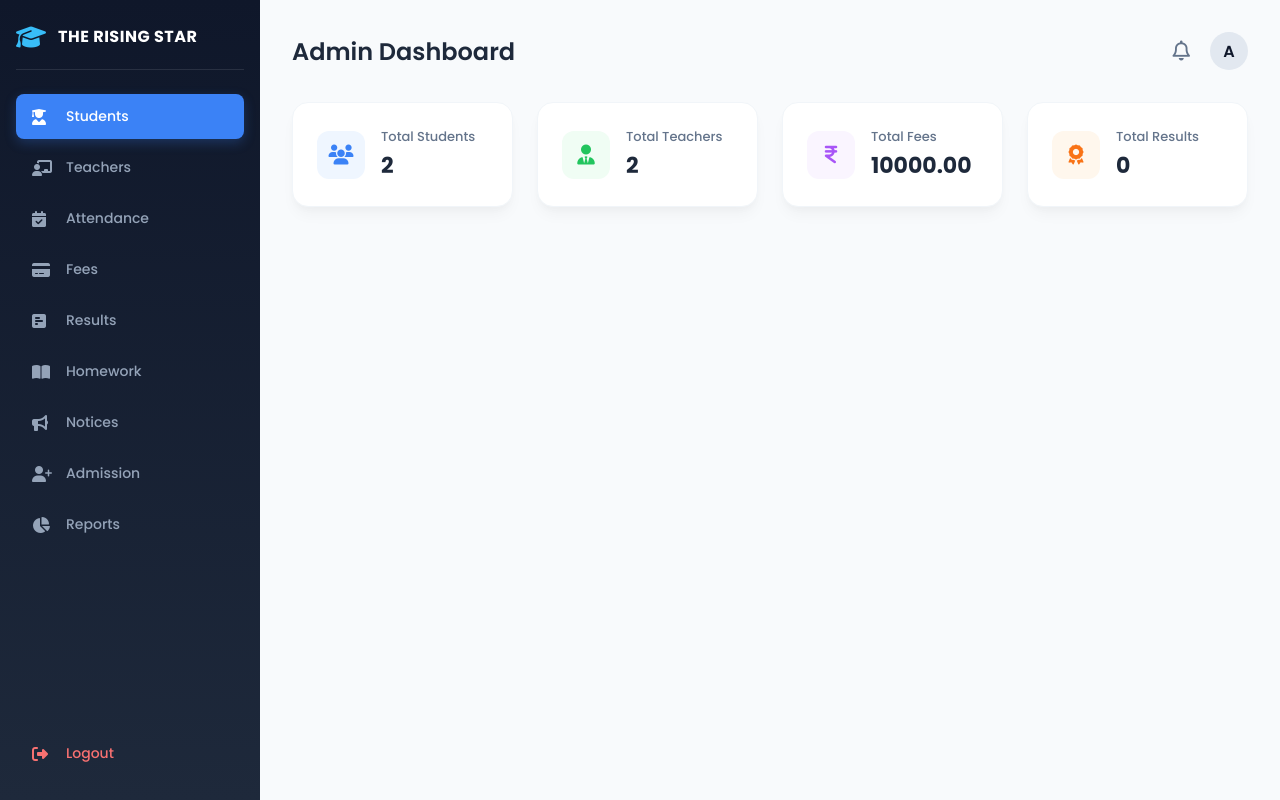
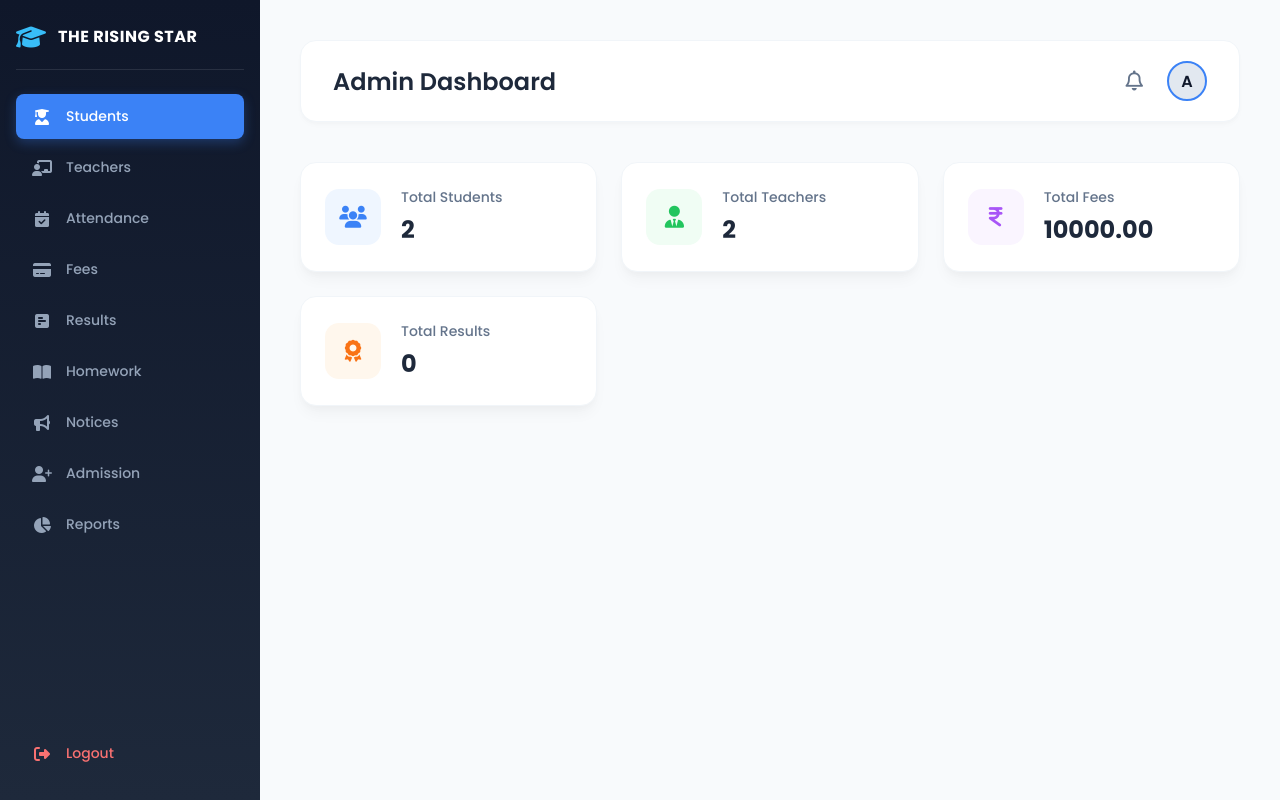
Before and after one commit to ISHWARDHERE/school-erp-new, a FastAPI app: page /admin_dashboard in a window 1280 px wide. Run offline with FastAPI, Linux system fonts and the light colour scheme; a user stored in the database is signed in; data comes from the database, SQL or seed files in the repository; data that the repository does not hold is empty.

Commit message:
Updated dashboard UI and CSS styling

```diff
--- a/static/style.css
+++ b/static/style.css
@@ -1,31 +1,30 @@
-/* RESET & BASE STYLES */
+/* RESET & GLOBAL STYLES */
 * {
     margin: 0;
     padding: 0;
     box-sizing: border-box;
-    font-family: 'Poppins', sans-serif;
+    font-family: 'Poppins', sans-serif; /* साधे फॉन्ट बदलून पोपिन्स केला */
 }
 
 body {
-    background-color: #f8fafc; /* Modern Off-White Background */
+    background-color: #f8fafc; /* हलका प्रीमियम बॅकग्राउंड */
     color: #334155;
+    display: flex;
 }
 
-.dashboard-container {
-    display: flex;
-    min-height: 100vh;
-}
-
-/* SIDEBAR STYLES (PREMIUM DARK NAVY) */
+/* SIDEBAR MODERN LOOK */
 .sidebar {
     width: 260px;
-    background: linear-gradient(180deg, #0f172a 0%, #1e293b 100%);
+    background: linear-gradient(180deg, #0f172a 0%, #1e293b 100%); /* प्रिमियम डार्क ग्रेडियंट */
     color: #fff;
     padding: 24px 16px;
     display: flex;
     flex-direction: column;
     position: fixed;
     height: 100vh;
+    left: 0;
+    top: 0;
+    z-index: 100;
 }
 
 .logo-area {
@@ -33,13 +32,13 @@ body {
     align-items: center;
     gap: 12px;
     padding-bottom: 20px;
-    border-bottom: 1px solid rgba(255,255,255,0.1);
+    border-bottom: 1px solid rgba(255, 255, 255, 0.1);
     margin-bottom: 24px;
 }
 
 .logo-area i {
     font-size: 24px;
-    color: #38bdf8; /* Light Blue Accent */
+    color: #38bdf8;
 }
 
 .logo-area h2 {
@@ -71,41 +70,50 @@ body {
 .nav-links a i {
     font-size: 16px;
     width: 20px;
+    text-align: center;
 }
 
-/* Hover & Active Effect */
+/* Hover & Active States */
 .nav-links a:hover {
     background: rgba(255, 255, 255, 0.05);
     color: #fff;
+    padding-left: 20px; /* हलका सरकणारा इफेक्ट */
 }
 
 .nav-links a.active {
-    background: #3b82f6; /* Premium Blue */
+    background: #3b82f6;
     color: #fff;
-    box-shadow: 0 4px 12px rgba(59, 130, 246, 0.25);
+    box-shadow: 0 4px 12px rgba(59, 130, 246, 0.3);
 }
 
-.nav-links .logout-btn {
-    margin-top: auto; /* Pushes logout to the bottom */
+.nav-links .logout-link {
+    margin-top: auto; /* लॉगआउट खाली ढकलण्यासाठी */
     color: #f87171;
 }
 
-.nav-links .logout-btn:hover {
+.nav-links .logout-link:hover {
     background: rgba(248, 113, 113, 0.1);
+    color: #f87171;
 }
 
 /* MAIN CONTENT AREA */
 .main {
     flex: 1;
-    padding: 32px;
-    margin-left: 260px; /* Sidebar च्या जागेसाठी */
+    margin-left: 260px; /* Sidebar ची जागा सोडली */
+    padding: 40px;
 }
 
+/* TOPBAR STYLES */
 .topbar {
     display: flex;
     justify-content: space-between;
     align-items: center;
-    margin-bottom: 32px;
+    margin-bottom: 40px;
+    background: #ffffff;
+    padding: 20px 32px;
+    border-radius: 16px;
+    box-shadow: 0 4px 6px -1px rgba(0, 0, 0, 0.02), 0 2px 4px -1px rgba(0, 0, 0, 0.02);
+    border: 1px solid #f1f5f9;
 }
 
 .topbar h1 {
@@ -117,18 +125,20 @@ body {
 .user-profile {
     display: flex;
     align-items: center;
-    gap: 20px;
+    gap: 24px;
 }
 
 .icon-bell {
     font-size: 20px;
     color: #64748b;
     cursor: pointer;
+    transition: color 0.2s;
 }
+.icon-bell:hover { color: #3b82f6; }
 
 .avatar {
-    width: 38px;
-    height: 38px;
+    width: 40px;
+    height: 40px;
     background: #e2e8f0;
     color: #0f172a;
     border-radius: 50%;
@@ -136,12 +146,13 @@ body {
     align-items: center;
     justify-content: center;
     font-weight: 600;
+    border: 2px solid #3b82f6;
 }
 
-/* PREMIUM STAT CARDS LAYOUT */
+/* STATS CARDS LAYOUT (GRID) */
 .stats {
     display: grid;
-    grid-template-columns: repeat(auto-fit, minmax(220px, 1fr));
+    grid-template-columns: repeat(auto-fit, minmax(240px, 1fr));
     gap: 24px;
 }
 
@@ -151,42 +162,42 @@ body {
     border-radius: 16px;
     display: flex;
     align-items: center;
-    gap: 16px;
+    gap: 20px;
     box-shadow: 0 4px 6px -1px rgba(0, 0, 0, 0.02), 0 10px 15px -3px rgba(0, 0, 0, 0.04);
     border: 1px solid #f1f5f9;
     transition: transform 0.3s ease, box-shadow 0.3s ease;
 }
 
 .stat-card:hover {
-    transform: translateY(-4px);
-    box-shadow: 0 20px 25px -5px rgba(0, 0, 0, 0.05);
+    transform: translateY(-5px);
+    box-shadow: 0 20px 25px -5px rgba(0, 0, 0, 0.06);
 }
 
-/* Card Icons Background Colors */
-.card-icon {
-    width: 48px;
-    height: 48px;
-    border-radius: 12px;
+/* Card Icons Colored Boxes */
+.card-icon-box {
+    width: 56px;
+    height: 56px;
+    border-radius: 14px;
     display: flex;
     align-items: center;
     justify-content: center;
-    font-size: 20px;
+    font-size: 22px;
 }
 
-.card-icon.blue { background: #eff6ff; color: #3b82f6; }
-.card-icon.green { background: #f0fdf4; color: #22c55e; }
-.card-icon.purple { background: #faf5ff; color: #a855f7; }
-.card-icon.orange { background: #fff7ed; color: #f97316; }
+.blue-box { background: #eff6ff; color: #3b82f6; }
+.green-box { background: #f0fdf4; color: #22c55e; }
+.purple-box { background: #faf5ff; color: #a855f7; }
+.orange-box { background: #fff7ed; color: #f97316; }
 
-.card-info h3 {
-    font-size: 13px;
+.card-content h3 {
+    font-size: 14px;
     font-weight: 500;
     color: #64748b;
-    margin-bottom: 2px;
+    margin-bottom: 4px;
 }
 
-.card-info p {
-    font-size: 22px;
+.card-content p {
+    font-size: 24px;
     font-weight: 700;
     color: #1e293b;
 }
--- a/templates/admin_dashboard.html
+++ b/templates/admin_dashboard.html
@@ -1,18 +1,13 @@
 <!DOCTYPE html>
-<html lang="en">
+<html>
 <head>
-    <meta charset="UTF-8">
-    <meta name="viewport" content="width=device-width, initial-scale=1.0">
     <title>Admin Dashboard</title>
-    <!-- Premium Fonts & Icons -->
     <link href="https://fonts.googleapis.com/css2?family=Poppins:wght@300;400;500;600;700&display=swap" rel="stylesheet">
     <link rel="stylesheet" href="https://cdnjs.cloudflare.com/ajax/libs/font-awesome/6.4.0/css/all.min.css">
     <link rel="stylesheet" href="/static/style.css">
 </head>
 <body>
 
-<div class="dashboard-container">
-    <!-- SIDEBAR -->
 <div class="sidebar">
     <div class="logo-area">
         <i class="fa-solid fa-graduation-cap"></i>
@@ -29,12 +24,12 @@
         <a href="/view_notices"><i class="fa-solid fa-bullhorn"></i> Notices</a>
         <a href="/admission_requests"><i class="fa-solid fa-user-plus"></i> Admission</a>
         <a href="/attendance_report"><i class="fa-solid fa-chart-pie"></i> Reports</a>
-            <a href="/logout" class="logout-btn"><i class="fa-solid fa-right-from-bracket"></i> Logout</a>
+        <a href="/logout" class="logout-link"><i class="fa-solid fa-right-from-bracket"></i> Logout</a>
     </div>
 </div>
 
-    <!-- MAIN CONTENT AREA -->
 <div class="main">
+
     <div class="topbar">
         <h1>Admin Dashboard</h1>
         <div class="user-profile">
@@ -43,41 +38,50 @@
         </div>
     </div>
 
-        <!-- STATS CARDS -->
     <div class="stats">
+
         <div class="stat-card">
-                <div class="card-icon blue"><i class="fa-solid fa-users"></i></div>
-                <div class="card-info">
+            <div class="card-icon-box blue-box">
+                <i class="fa-solid fa-users"></i>
+            </div>
+            <div class="card-content">
                 <h3>Total Students</h3>
                 <p>{{ students }}</p>
             </div>
         </div>
 
         <div class="stat-card">
-                <div class="card-icon green"><i class="fa-solid fa-user-tie"></i></div>
-                <div class="card-info">
+            <div class="card-icon-box green-box">
+                <i class="fa-solid fa-user-tie"></i>
+            </div>
+            <div class="card-content">
                 <h3>Total Teachers</h3>
                 <p>{{ teachers }}</p>
             </div>
         </div>
 
         <div class="stat-card">
-                <div class="card-icon purple"><i class="fa-solid fa-indian-rupee-sign"></i></div>
-                <div class="card-info">
+            <div class="card-icon-box purple-box">
+                <i class="fa-solid fa-indian-rupee-sign"></i>
+            </div>
+            <div class="card-content">
                 <h3>Total Fees</h3>
                 <p>{{ fees }}</p>
             </div>
         </div>
 
         <div class="stat-card">
-                <div class="card-icon orange"><i class="fa-solid fa-award"></i></div>
-                <div class="card-info">
+            <div class="card-icon-box orange-box">
+                <i class="fa-solid fa-award"></i>
+            </div>
+            <div class="card-content">
                 <h3>Total Results</h3>
                 <p>{{ results }}</p>
             </div>
         </div>
+
     </div>
-    </div>
+
 </div>
 
 </body>
```
Lines whose indentation alone changed are shown as unchanged.
